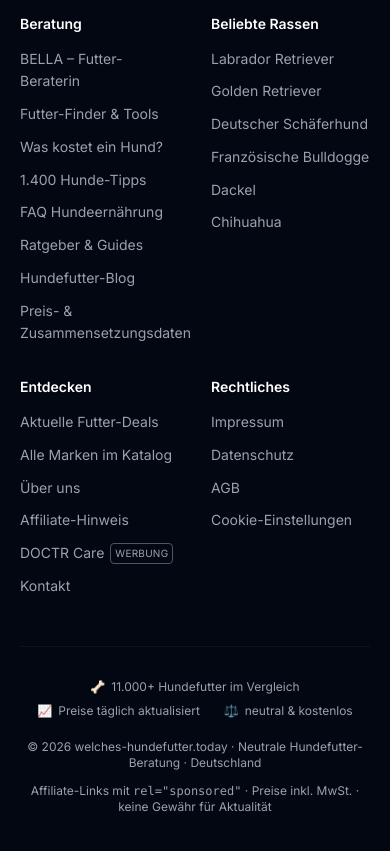
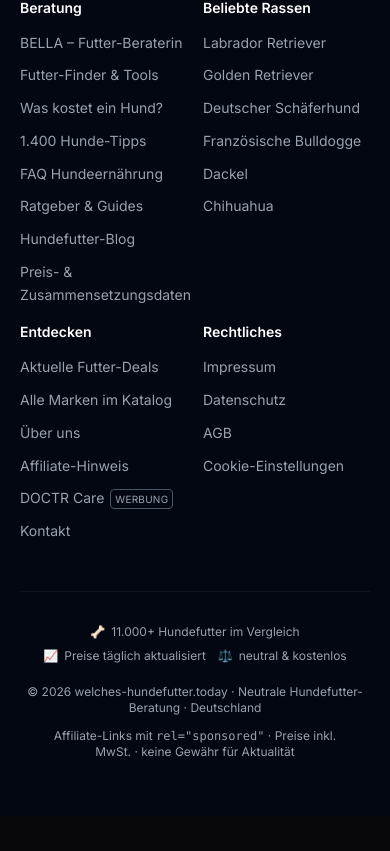
Before and after one commit to Schwerti09/welches-hundefutter, a Next.js app in the folder handyvertrag-app/: page /agb in a window 390 px wide. Shown: the part 1670-2521 px from the top of the page. After the commit the page ends 2486 px from the top, so only its background shows below. Built offline with nearby package versions, Linux system fonts and the light colour scheme.

Commit message:
fix: mobile responsive + a11y — tab buttons stack on mobile, footer gap tight, LiveStatusBar contrast white/40→white/60, remove duplicate Husky gallery entry

```diff
--- a/handyvertrag-app/src/app/page.tsx
+++ b/handyvertrag-app/src/app/page.tsx
@@ -90,7 +90,7 @@ export default async function HomePage({ searchParams }: { searchParams: Promise
 
         {/* 2 — VERTRAUENS-LEISTE (absorbiert die Live-Daten des alten Heros) */}
         <div className="px-5">
-          <div className="max-w-4xl mx-auto mt-1 mb-3 flex flex-wrap items-center justify-center gap-x-6 gap-y-2 text-xs sm:text-sm text-[var(--muted)]">
+          <div className="max-w-4xl mx-auto mt-1 mb-3 flex flex-wrap items-center justify-center gap-x-3 sm:gap-x-6 gap-y-2 text-xs sm:text-sm text-[var(--muted)]">
             <span className="inline-flex items-center gap-1.5"><span className="text-accent">🔄</span> {countLabel} Preise täglich aktualisiert</span>
             <span className="inline-flex items-center gap-1.5"><span className="text-accent">🐾</span> 186 Rassen</span>
             <span className="inline-flex items-center gap-1.5"><span className="text-accent">⚖️</span> unabhängig — keine gekauften Testsieger</span>
--- a/handyvertrag-app/src/components/LiveStatusBar.tsx
+++ b/handyvertrag-app/src/components/LiveStatusBar.tsx
@@ -47,13 +47,13 @@ export default function LiveStatusBar({ countLabel }: { countLabel: string }) {
 
         {/* Produkt-Zähler */}
         <div className="shrink-0 text-right hidden sm:block">
-          <span className="text-xs text-white/40">
-            <span className="text-white/70 font-semibold">{countLabel}</span> Sorten geprüft
+          <span className="text-xs text-white/60">
+            <span className="text-white/80 font-semibold">{countLabel}</span> Sorten geprüft
           </span>
         </div>
 
         {/* Made in Germany */}
-        <div className="shrink-0 hidden md:flex items-center gap-1.5 text-xs text-white/40 border-l border-white/10 pl-3">
+        <div className="shrink-0 hidden md:flex items-center gap-1.5 text-xs text-white/60 border-l border-white/10 pl-3">
           🇩🇪 <span>Made in Germany · KI-Power</span>
         </div>
       </div>
--- a/handyvertrag-app/src/components/SiteFooter.tsx
+++ b/handyvertrag-app/src/components/SiteFooter.tsx
@@ -77,7 +77,7 @@ export default function SiteFooter() {
   return (
     <footer className="bg-gray-950 text-white border-t border-white/5">
       <div className="max-w-7xl mx-auto px-5 py-14">
-        <div className="grid grid-cols-2 md:grid-cols-5 gap-8 mb-12">
+        <div className="grid grid-cols-2 md:grid-cols-5 gap-4 md:gap-8 mb-12">
           <div className="col-span-2 md:col-span-1">
             <Link href="/" className="flex items-center gap-2 mb-4 group">
               <div className="w-9 h-9 rounded-xl bg-gradient-to-br from-orange-400 to-orange-600 flex items-center justify-center shadow-lg shadow-orange-500/25 group-hover:shadow-orange-500/40 transition-shadow">
@@ -114,7 +114,7 @@ export default function SiteFooter() {
         </div>
 
         <div className="border-t border-white/5 pt-8 flex flex-col gap-5">
-          <div className="flex flex-wrap items-center justify-center gap-x-6 gap-y-2 text-xs text-gray-400">
+          <div className="flex flex-wrap items-center justify-center gap-x-3 sm:gap-x-6 gap-y-2 text-xs text-gray-400">
             <span className="inline-flex items-center gap-1.5"><span aria-hidden>🦴</span> 11.000+ Hundefutter im Vergleich</span>
             <span className="inline-flex items-center gap-1.5"><span aria-hidden>📈</span> Preise täglich aktualisiert</span>
             <span className="inline-flex items-center gap-1.5"><span aria-hidden>⚖️</span> neutral &amp; kostenlos</span>
@@ -123,7 +123,7 @@ export default function SiteFooter() {
             <p className="text-gray-400 text-xs text-center md:text-left">
               © 2026 welches-hundefutter.today · Neutrale Hundefutter-Beratung · Deutschland
             </p>
-            <p className="text-gray-400 text-xs text-center md:text-right">
+            <p className="text-gray-400 text-xs text-center md:text-right max-w-xs sm:max-w-none">
               Affiliate-Links mit <code className="text-gray-400">rel=&quot;sponsored&quot;</code> · Preise inkl. MwSt. · keine Gewähr für Aktualität
             </p>
           </div>
--- a/handyvertrag-app/src/components/TopFoodsTable.tsx
+++ b/handyvertrag-app/src/components/TopFoodsTable.tsx
@@ -23,7 +23,7 @@ export default function TopFoodsTable({ byScore, byPrice, countLabel }: Props) {
         Aus {countLabel} echten Sorten im Live-Katalog · Affiliate-Links (rel=sponsored)
       </p>
 
-      <div className="flex justify-center gap-2 mb-6">
+      <div className="flex flex-col sm:flex-row items-center justify-center gap-2 mb-6">
         <button
           type="button"
           onClick={() => setTab("score")}
--- a/handyvertrag-app/src/data/breed-gallery.json
+++ b/handyvertrag-app/src/data/breed-gallery.json
@@ -262,12 +262,6 @@
     "name": "Cockapoo",
     "img": "https://images.dog.ceo/breeds/cockapoo/Guri6.jpg",
     "dogCeoBreed": "cockapoo"
-  },
-  {
-    "slug": "husky",
-    "name": "Siberian Husky",
-    "img": "https://images.dog.ceo/breeds/husky/n02110185_11635.jpg",
-    "dogCeoBreed": "husky"
   },
   {
     "slug": "englische-bulldogge",
```
